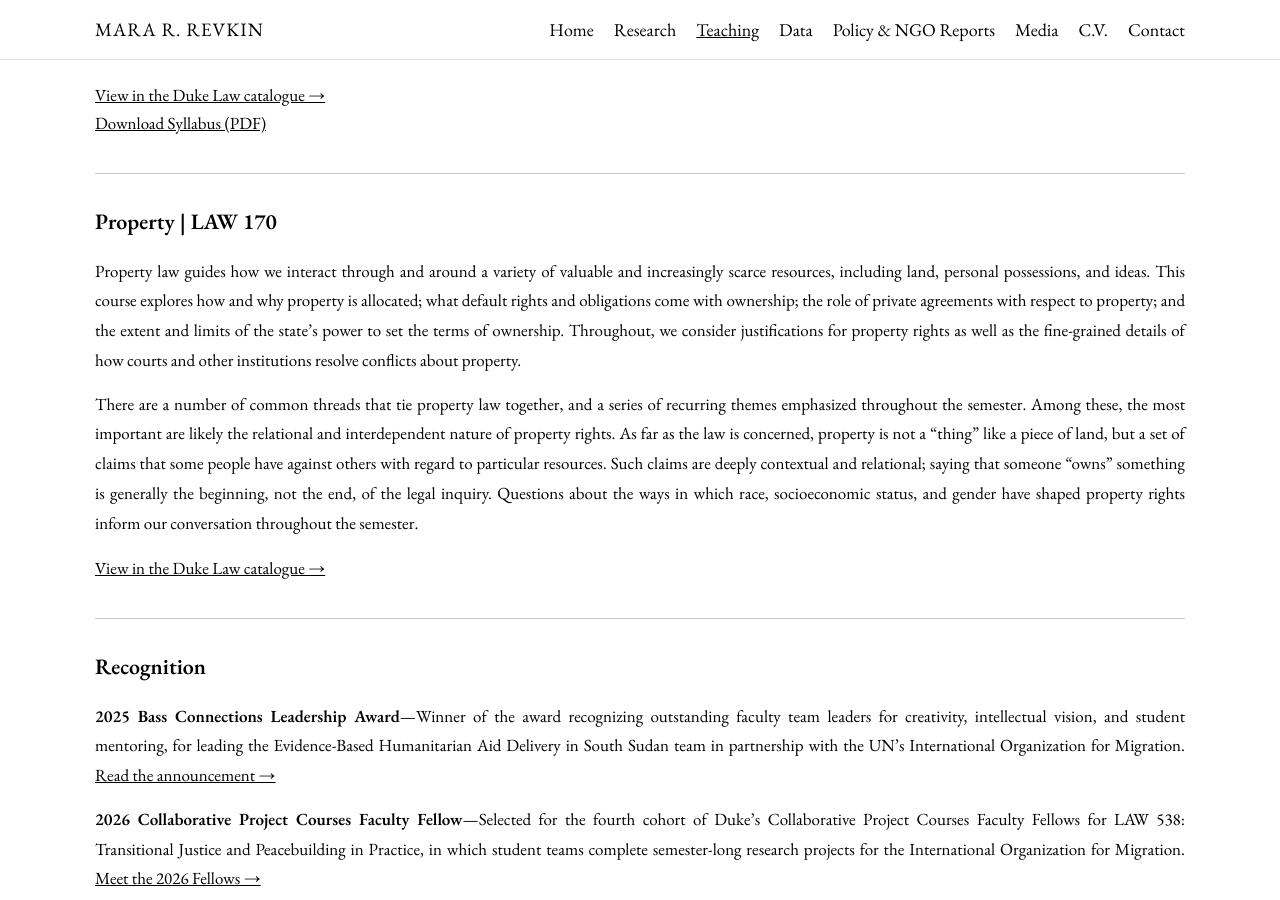
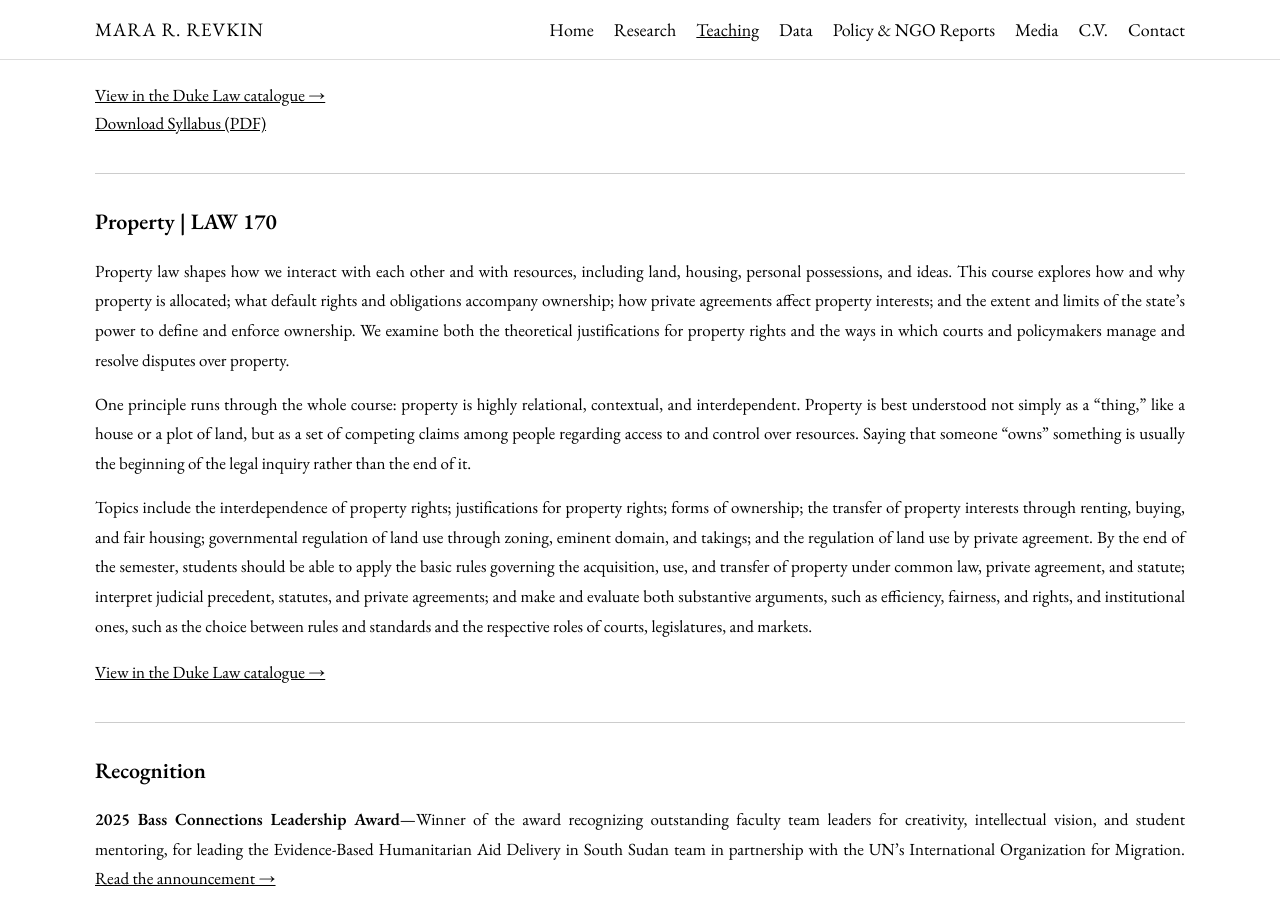
Before and after one commit to mrevkin/mrevkin.github.io, a Jekyll site: the page teaching.html, which Jekyll copies as it is, in a window 1280 px wide and 900 px high, scrolled down 1685 px. Built offline with Jekyll 4.4.1, drawn with Linux system fonts in a browser that asks for light colours.

Commit message:
Update Property course description from Fall 2026 syllabus

```diff
--- a/teaching.html
+++ b/teaching.html
@@ -113,13 +113,16 @@
     <div class="teaching-section" style="margin-top:30px;">
       <h2><strong>Property | LAW 170</strong></h2>
       <p style="font-size:17px; line-height:1.75; text-align:justify;">
-        Property law guides how we interact through and around a variety of valuable and increasingly scarce resources, including land, personal possessions, and ideas. This course explores how and why property is allocated; what default rights and obligations come with ownership; the role of private agreements with respect to property; and the extent and limits of the state&rsquo;s power to set the terms of ownership. Throughout, we consider justifications for property rights as well as the fine-grained details of how courts and other institutions resolve conflicts about property.
+        Property law shapes how we interact with each other and with resources, including land, housing, personal possessions, and ideas. This course explores how and why property is allocated; what default rights and obligations accompany ownership; how private agreements affect property interests; and the extent and limits of the state&rsquo;s power to define and enforce ownership. We examine both the theoretical justifications for property rights and the ways in which courts and policymakers manage and resolve disputes over property.
       </p>
       <p style="font-size:17px; margin-top:14px; line-height:1.75; text-align:justify;">
-        There are a number of common threads that tie property law together, and a series of recurring themes emphasized throughout the semester. Among these, the most important are likely the relational and interdependent nature of property rights. As far as the law is concerned, property is not a &ldquo;thing&rdquo; like a piece of land, but a set of claims that some people have against others with regard to particular resources. Such claims are deeply contextual and relational; saying that someone &ldquo;owns&rdquo; something is generally the beginning, not the end, of the legal inquiry. Questions about the ways in which race, socioeconomic status, and gender have shaped property rights inform our conversation throughout the semester.
+        One principle runs through the whole course: property is highly relational, contextual, and interdependent. Property is best understood not simply as a &ldquo;thing,&rdquo; like a house or a plot of land, but as a set of competing claims among people regarding access to and control over resources. Saying that someone &ldquo;owns&rdquo; something is usually the beginning of the legal inquiry rather than the end of it.
+      </p>
+      <p style="font-size:17px; margin-top:14px; line-height:1.75; text-align:justify;">
+        Topics include the interdependence of property rights; justifications for property rights; forms of ownership; the transfer of property interests through renting, buying, and fair housing; governmental regulation of land use through zoning, eminent domain, and takings; and the regulation of land use by private agreement. By the end of the semester, students should be able to apply the basic rules governing the acquisition, use, and transfer of property under common law, private agreement, and statute; interpret judicial precedent, statutes, and private agreements; and make and evaluate both substantive arguments, such as efficiency, fairness, and rights, and institutional ones, such as the choice between rules and standards and the respective roles of courts, legislatures, and markets.
       </p>
       <p style="margin-top:16px; font-size:17px;">
-        <a href="https://law.duke.edu/academics/course/section/2025/Fall/170.02" target="_blank">View in the Duke Law catalogue &rarr;</a>
+        <a href="https://law.duke.edu/academics/course/section/2026/Fall/170.01" target="_blank">View in the Duke Law catalogue &rarr;</a>
       </p>
     </div>
 
```
